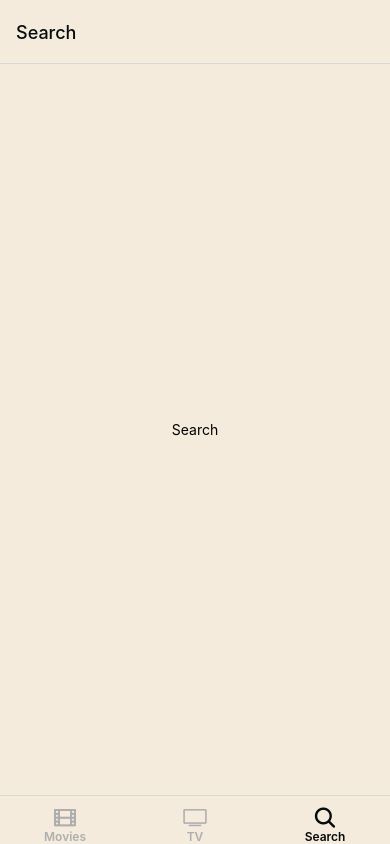
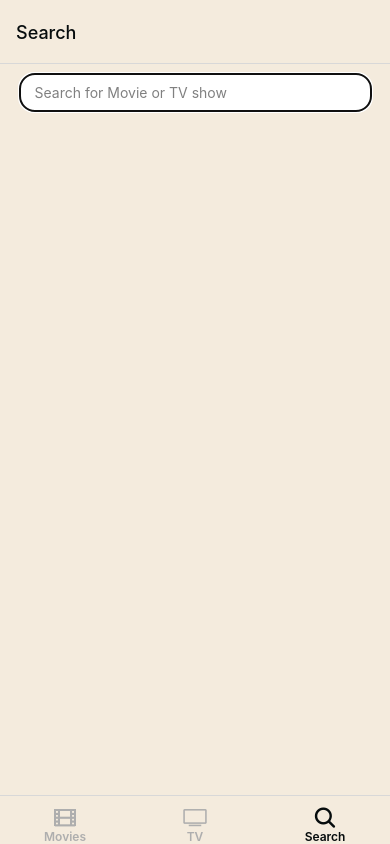
Before and after one commit to ahnniething/movie-app, a React Native app: screen /Search in a window 390 px wide. Built offline with nearby package versions, Linux system fonts and the light colour scheme; no server answers.

Commit message:
#14 feat: make a search bar

```diff
--- a/screens/Search.tsx
+++ b/screens/Search.tsx
@@ -1,7 +1,33 @@
-import React from "react";
+import React, { useState } from "react";
 import {View, Text} from "react-native";
+import styled from "styled-components/native";
 
-const Search = () =>(
-     <View style={{ flex: 1, justifyContent: "center", alignItems: "center" }}><Text>Search</Text></View>
-);
+const Container = styled.ScrollView``;
+
+const SearchBar = styled.TextInput`
+     background-color: white;
+     padding: 10px 15px;
+     border-radius: 15px;
+     width: 90%;
+     margin: 10px auto;
+`;
+
+const Search = () =>{
+     const [query, setQuery] = useState("");
+     const onChangeText = (text:string) => setQuery(text);
+     console.log(query);
+     return(
+          <Container>
+          <SearchBar
+          placeholder="Search for Movie or TV show"
+          placeholderTextColor={"grey"}
+          returnKeyType="search"
+          autoFocus
+          autoCorrect
+          onChangeText={onChangeText}></SearchBar>
+         </Container>
+
+     )
+}
+
 export default Search;
```
